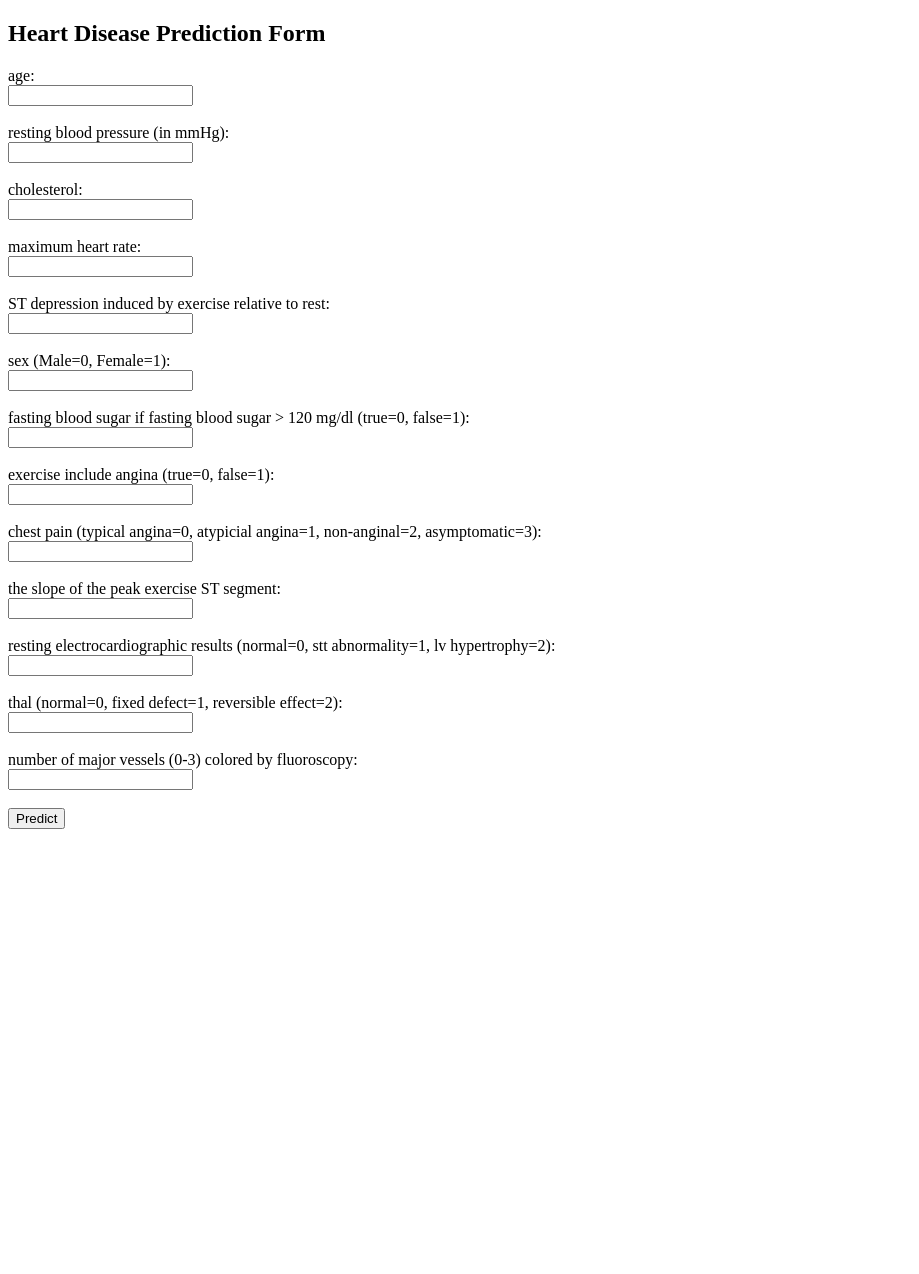
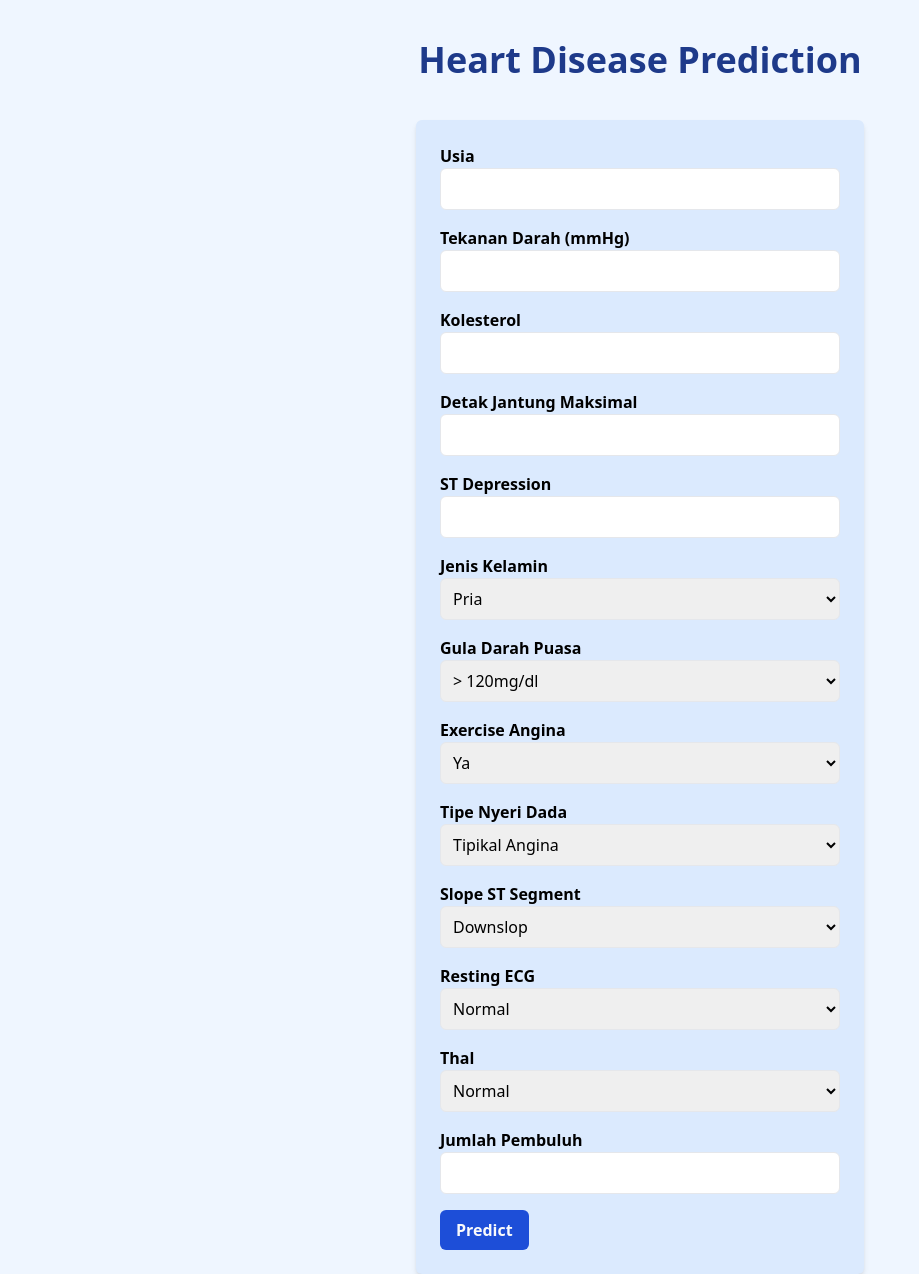
Before and after one commit to nicolas5143/tugas_mlops, a Flask app: page / in a window 1280 px wide. Shown: the whole page, without its empty margins (0-919 px from the left). Before the commit the page ends 829 px from the top, so only its background shows below. Run offline with Flask 3, Linux system fonts and the light colour scheme; parts of the project's set-up code (start-up, migrations or seed data) failed here and were passed over; some libraries are stand-ins or nearby versions.

Commit message:
Fix: column name and design

```diff
--- a/templates/index.html
+++ b/templates/index.html
@@ -1,23 +1,114 @@
 <!DOCTYPE html>
-<html>
+<html lang="id">
 <head>
+    <meta charset="UTF-8">
     <title>Heart Disease Prediction</title>
+    <script src="https://cdn.tailwindcss.com"></script>
 </head>
-<body>
-    <h2>Heart Disease Prediction Form</h2>
-    <form method="post">
-        {% for feat in ['age', 'resting blood pressure (in mmHg)', 'cholesterol', 'maximum heart rate', 'ST depression induced by exercise relative to rest',
-        'sex (Male=0, Female=1)', 'fasting blood sugar if fasting blood sugar > 120 mg/dl (true=0, false=1)', 'exercise include angina (true=0, false=1)',
-        'chest pain (typical angina=0, atypicial angina=1, non-anginal=2, asymptomatic=3)', 'the slope of the peak exercise ST segment',
-        'resting electrocardiographic results (normal=0, stt abnormality=1, lv hypertrophy=2)', 'thal (normal=0, fixed defect=1, reversible effect=2)', 'number of major vessels (0-3) colored by fluoroscopy'] %}
-            <label>{{ feat }}:</label><br>
-            <input type="number" step="any" name="{{ feat }}" required><br><br>
-        {% endfor %}
-        <input type="submit" value="Predict">
-    </form>
+<body class="bg-blue-50">
+    <h1 class="text-4xl font-semibold text-blue-900 text-center mt-10">Heart Disease Prediction</h1>
 
-    {% if prediction is not none %}
-        <h3>Prediction: {{ prediction }}</h3>
-    {% endif %}
+    <div class="bg-blue-100 p-6 rounded-md shadow-md max-w-md ml-auto mr-auto mt-10">
+        <form method="post">
+            <div class="mb-4">
+                <label for="age" class="block font-semibold">Usia</label>
+                <input id="age" name="age" type="number" min="0" max="100" step="1" class="w-full p-2 border rounded-md" required>
+            </div>
+
+            <div class="mb-4">
+                <label for="resting_bp" class="block font-semibold">Tekanan Darah (mmHg)</label>
+                <input id="resting_bp" name="resting blood pressure (in mmHg)" type="number" step="0.1" class="w-full p-2 border rounded-md" required>
+            </div>
+
+            <div class="mb-4">
+                <label for="cholesterol" class="block font-semibold">Kolesterol</label>
+                <input id="cholesterol" name="cholesterol" type="number" step="0.1" class="w-full p-2 border rounded-md" required>
+            </div>
+
+            <div class="mb-4">
+                <label for="max_heartrate" class="block font-semibold">Detak Jantung Maksimal</label>
+                <input id="max_heartrate" name="maximum heart rate" type="number" step="0.1" class="w-full p-2 border rounded-md" required>
+            </div>
+
+            <div class="mb-4">
+                <label for="st_depress" class="block font-semibold">ST Depression</label>
+                <input id="st_depress" name="ST depression induced by exercise relative to rest" type="number" step="0.1" class="w-full p-2 border rounded-md" required>
+            </div>
+
+            <div class="mb-4">
+                <label for="sex" class="block font-semibold">Jenis Kelamin</label>
+                <select id="sex" name="sex (Male=0, Female=1)" class="w-full p-2 border rounded-md">
+                    <option value="0">Pria</option>
+                    <option value="1">Wanita</option>
+                </select>
+            </div>
+
+            <div class="mb-4">
+                <label for="fasting_sugar" class="block font-semibold">Gula Darah Puasa</label>
+                <select id="fasting_sugar" name="fasting blood sugar if fasting blood sugar > 120 mg/dl (true=0, false=1)" class="w-full p-2 border rounded-md">
+                    <option value="0">> 120mg/dl</option>
+                    <option value="1"><= 120mg/dl</option>
+                </select>
+            </div>
+
+            <div class="mb-4">
+                <label for="exercise_angina" class="block font-semibold">Exercise Angina</label>
+                <select id="exercise_angina" name="exercise include angina (true=0, false=1)" class="w-full p-2 border rounded-md">
+                    <option value="0">Ya</option>
+                    <option value="1">Tidak</option>
+                </select>
+            </div>
+
+            <div class="mb-4">
+                <label for="chest_pain" class="block font-semibold">Tipe Nyeri Dada</label>
+                <select id="chest_pain" name="chest pain (typical angina=0, atypicial angina=1, non-anginal=2, asymptomatic=3)" class="w-full p-2 border rounded-md">
+                    <option value="0">Tipikal Angina</option>
+                    <option value="1">Atypical Angina</option>
+                    <option value="2">Non-Anginal</option>
+                    <option value="3">Asymptomatic</option>
+                </select>
+            </div>
+
+            <div class="mb-4">
+                <label for="slope" class="block font-semibold">Slope ST Segment</label>
+                <select id="slope" name="the slope of the peak exercise ST segment" class="w-full p-2 border rounded-md">
+                    <option value="0">Downslop</option>
+                    <option value="1">Flat</option>
+                    <option value="2">Upslop</option>
+                </select>
+            </div>
+
+            <div class="mb-4">
+                <label for="rest_ecg" class="block font-semibold">Resting ECG</label>
+                <select id="rest_ecg" name="resting electrocardiographic results (normal=0, stt abnormal=1, lv hypertrophy=2)" class="w-full p-2 border rounded-md">
+                    <option value="0">Normal</option>
+                    <option value="1">ST-T Abnormal</option>
+                    <option value="2">Left Ventricular Hypertrophy</option>
+                </select>
+            </div>
+
+            <div class="mb-4">
+                <label for="thal" class="block font-semibold">Thal</label>
+                <select id="thal" name="thal (normal=0, fixed defect=1, reversible defect=2)" class="w-full p-2 border rounded-md">
+                    <option value="0">Normal</option>
+                    <option value="1">Fixed Defect</option>
+                    <option value="2">Reversible Defect</option>
+                </select>
+            </div>
+
+            <div class="mb-4">
+                <label for="vessels" class="block font-semibold">Jumlah Pembuluh</label>
+                <input id="vessels" name="number of major vessels (0-3) colored by fluoroscopy" type="number" min="0" max="3" step="1" class="w-full p-2 border rounded-md" required>
+            </div>
+
+            <button type="submit" class="bg-blue-700 text-gray-50 font-semibold px-4 py-2 rounded-md hover:bg-blue-800">
+                Predict
+            </button>
+        </form>
+
+        {% if prediction is not none %}
+            <h3 class="text-2xl font-semibold mt-6">Prediksi: {{ prediction }}</h3>
+        {% endif %}
+    </div>
 </body>
 </html>
```
